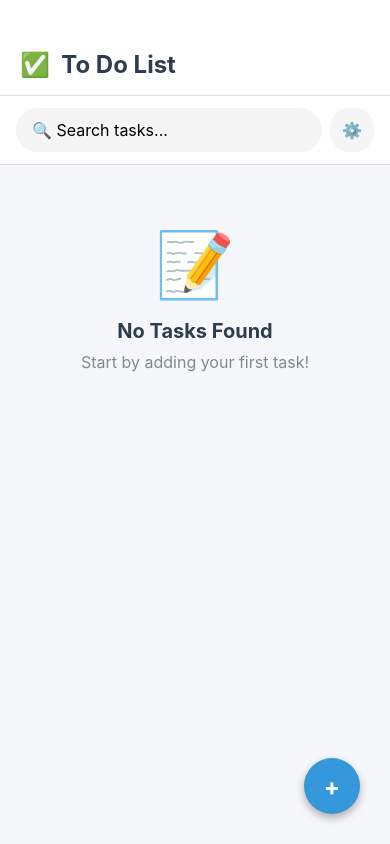
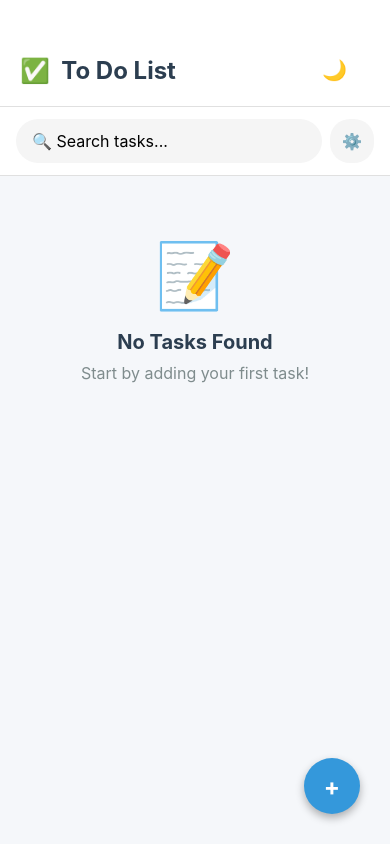
Before and after one commit to Dulanga2002/ToDoApp, a React Native app: screen / in a window 390 px wide. Built offline with nearby package versions, Linux system fonts and the light colour scheme.

Commit message:
updated darkmode

```diff
--- a/App.js
+++ b/App.js
@@ -38,6 +38,7 @@ export default function App() {
   const [selectedPriority, setSelectedPriority] = useState('all');
   const [showCompleted, setShowCompleted] = useState(true);
   const [sortBy, setSortBy] = useState('created');
+  const [darkMode, setDarkMode] = useState(false);
 
   // Animation
   const fadeAnim = useRef(new Animated.Value(0)).current;
@@ -55,6 +56,7 @@ export default function App() {
 
   // Animations
   const startFadeAnimation = () => {
+    fadeAnim.setValue(0); // Reset animation value
     Animated.timing(fadeAnim, {
       toValue: 1,
       duration: 500,
@@ -181,8 +183,8 @@ export default function App() {
 
   const clearAllTasks = () => {
     Alert.alert(
-      'Clear All Tasks',
-      'Are you sure you want to delete all tasks? This action cannot be undone.',
+      '🗑️ Clear All Tasks',
+      `Are you sure you want to delete all ${tasks.length} tasks? This action cannot be undone.`,
       [
         { text: 'Cancel', style: 'cancel' },
         {
@@ -191,6 +193,9 @@ export default function App() {
           onPress: () => {
             setTasks([]);
             saveTasks([]);
+            Alert.alert('✅ Success', 'All tasks have been cleared!', [
+              { text: 'OK', style: 'default' }
+            ]);
           },
         },
       ]
@@ -203,6 +208,22 @@ export default function App() {
     loadTasks().then(() => setRefreshing(false));
   }, []);
 
+  // Export tasks as JSON
+  const exportTasks = () => {
+    const tasksData = {
+      exportDate: new Date().toISOString(),
+      totalTasks: tasks.length,
+      tasks: tasks
+    };
+
+    console.log('📤 Tasks Export:', JSON.stringify(tasksData, null, 2));
+    Alert.alert(
+      '📤 Tasks Exported',
+      `${tasks.length} tasks exported to console log. Check developer console for JSON data.`,
+      [{ text: 'OK', style: 'default' }]
+    );
+  };
+
   // Render Methods
   const renderTaskItem = ({ item, index }) => (
     <TaskItem
@@ -211,7 +232,6 @@ export default function App() {
       onToggle={toggleTask}
       onDelete={deleteTask}
       onEdit={editTask}
-      fadeAnim={fadeAnim}
     />
   );
 
@@ -229,21 +249,34 @@ export default function App() {
   );
 
   return (
-    <View style={styles.container}>
-      <StatusBar barStyle="dark-content" backgroundColor="#FFFFFF" />
+    <View style={[styles.container, darkMode && styles.containerDark]}>
+      <StatusBar barStyle={darkMode ? "light-content" : "dark-content"} backgroundColor={darkMode ? "#2C3E50" : "#FFFFFF"} />
 
       {/* Header */}
-      <View style={styles.header}>
-        <Text style={styles.headerTitle}>✅  To Do List</Text>
-        {tasks.length > 0 && (
-          <TouchableOpacity onPress={clearAllTasks}>
-            <Text style={styles.clearAllButton}>Clear All</Text>
+      <View style={[styles.header, darkMode && styles.headerDark]}>
+        <Text style={[styles.headerTitle, darkMode && styles.headerTitleDark]}>✅  To Do List</Text>
+        <View style={styles.headerActions}>
+          <TouchableOpacity
+            onPress={() => setDarkMode(!darkMode)}
+            style={styles.darkModeButton}
+          >
+            <Text style={styles.darkModeText}>{darkMode ? '☀️' : '🌙'}</Text>
           </TouchableOpacity>
-        )}
+          {tasks.length > 0 && (
+            <TouchableOpacity onPress={exportTasks} style={styles.exportButton}>
+              <Text style={styles.exportButtonText}>📤</Text>
+            </TouchableOpacity>
+          )}
+          {tasks.length > 0 && (
+            <TouchableOpacity onPress={clearAllTasks}>
+              <Text style={[styles.clearAllButton, darkMode && styles.clearAllButtonDark]}>Clear All</Text>
+            </TouchableOpacity>
+          )}
+        </View>
       </View>
 
       {/* Task Statistics */}
-      {tasks.length > 0 && <TaskStats tasks={tasks} />}
+      {tasks.length > 0 && <TaskStats tasks={tasks} darkMode={darkMode} />}
 
       {/* Search and Filter */}
       <TaskFilter
@@ -258,6 +291,7 @@ export default function App() {
         sortBy={sortBy}
         onSortChange={setSortBy}
         categories={getUniqueCategories(tasks)}
+        darkMode={darkMode}
       />
 
       {/* Task List */}
@@ -313,6 +347,9 @@ const styles = StyleSheet.create({
     flex: 1,
     backgroundColor: '#F5F7FA',
   },
+  containerDark: {
+    backgroundColor: '#1A1A1A',
+  },
   header: {
     flexDirection: 'row',
     justifyContent: 'space-between',
@@ -324,15 +361,43 @@ const styles = StyleSheet.create({
     borderBottomWidth: 1,
     borderBottomColor: '#E0E0E0',
   },
+  headerDark: {
+    backgroundColor: '#2C3E50',
+    borderBottomColor: '#34495E',
+  },
+  headerActions: {
+    flexDirection: 'row',
+    alignItems: 'center',
+  },
+  darkModeButton: {
+    marginRight: 15,
+    padding: 8,
+  },
+  darkModeText: {
+    fontSize: 20,
+  },
+  exportButton: {
+    marginRight: 15,
+    padding: 8,
+  },
+  exportButtonText: {
+    fontSize: 18,
+  },
   headerTitle: {
     fontSize: 24,
     fontWeight: 'bold',
     color: '#2C3E50',
   },
+  headerTitleDark: {
+    color: '#FFFFFF',
+  },
   clearAllButton: {
     fontSize: 16,
     color: '#E74C3C',
     fontWeight: '600',
+  },
+  clearAllButtonDark: {
+    color: '#FF6B6B',
   },
   taskList: {
     flex: 1,
--- a/components/TaskItem.js
+++ b/components/TaskItem.js
@@ -4,7 +4,6 @@ import {
   Text,
   TouchableOpacity,
   StyleSheet,
-  Animated,
   Alert,
 } from 'react-native';
 
@@ -13,8 +12,7 @@ const TaskItem = ({
   onToggle,
   onDelete,
   onEdit,
-  index,
-  fadeAnim
+  index
 }) => {
   const handleDelete = () => {
     Alert.alert(
@@ -48,10 +46,9 @@ const TaskItem = ({
   };
 
   return (
-    <Animated.View
+    <View
       style={[
         styles.container,
-        { opacity: fadeAnim },
         task.done && styles.completedContainer,
       ]}
     >
@@ -63,9 +60,15 @@ const TaskItem = ({
         </TouchableOpacity>
 
         <View style={styles.taskContent}>
-          <Text style={[styles.taskText, task.done && styles.completedText]}>
-            {task.text}
-          </Text>
+          <TouchableOpacity
+            onPress={() => onEdit(index)}
+            style={styles.taskTextContainer}
+          >
+            <Text style={[styles.taskText, task.done && styles.completedText]}>
+              {task.text}
+            </Text>
+            <Text style={styles.tapHint}>Tap to edit</Text>
+          </TouchableOpacity>
 
           {task.description && (
             <Text style={[styles.description, task.done && styles.completedText]}>
@@ -110,7 +113,7 @@ const TaskItem = ({
           <Text style={styles.actionText}>🗑️</Text>
         </TouchableOpacity>
       </View>
-    </Animated.View>
+    </View>
   );
 };
 
@@ -151,11 +154,19 @@ const styles = StyleSheet.create({
   taskContent: {
     flex: 1,
   },
+  taskTextContainer: {
+    marginBottom: 4,
+  },
   taskText: {
     fontSize: 16,
     fontWeight: '600',
     color: '#2C3E50',
-    marginBottom: 4,
+    marginBottom: 2,
+  },
+  tapHint: {
+    fontSize: 11,
+    color: '#BDC3C7',
+    fontStyle: 'italic',
   },
   completedText: {
     textDecorationLine: 'line-through',
--- a/package.json
+++ b/package.json
@@ -10,8 +10,8 @@
     "web": "expo start --web"
   },
   "dependencies": {
-    "@react-native-async-storage/async-storage": "^2.2.0",
-    "@react-native-community/datetimepicker": "^8.4.4",
+    "@react-native-async-storage/async-storage": "^2.1.2",
+    "@react-native-community/datetimepicker": "^8.4.1",
     "expo": "~53.0.20",
     "expo-status-bar": "~2.2.3",
     "react": "19.0.0",
```
Also changed, not shown: 1 other file (tests, documents, lock files or other folders).
